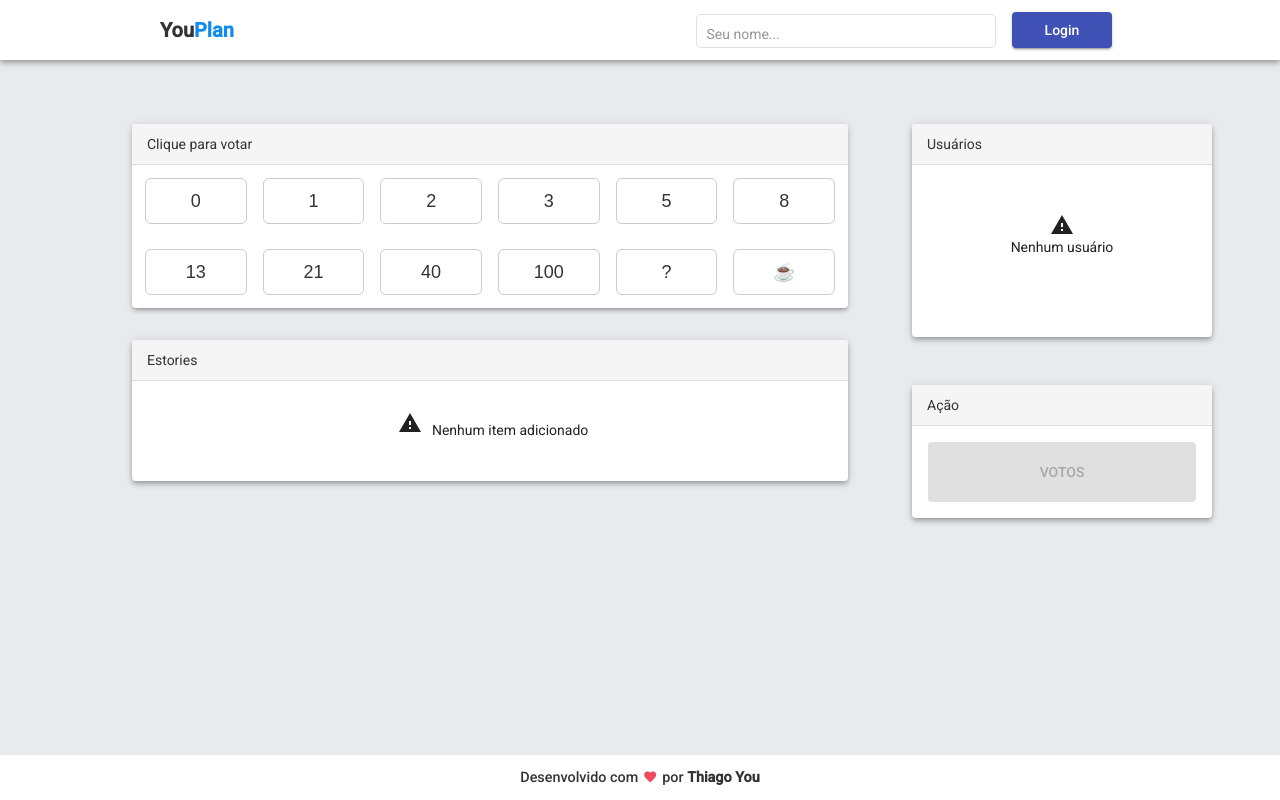
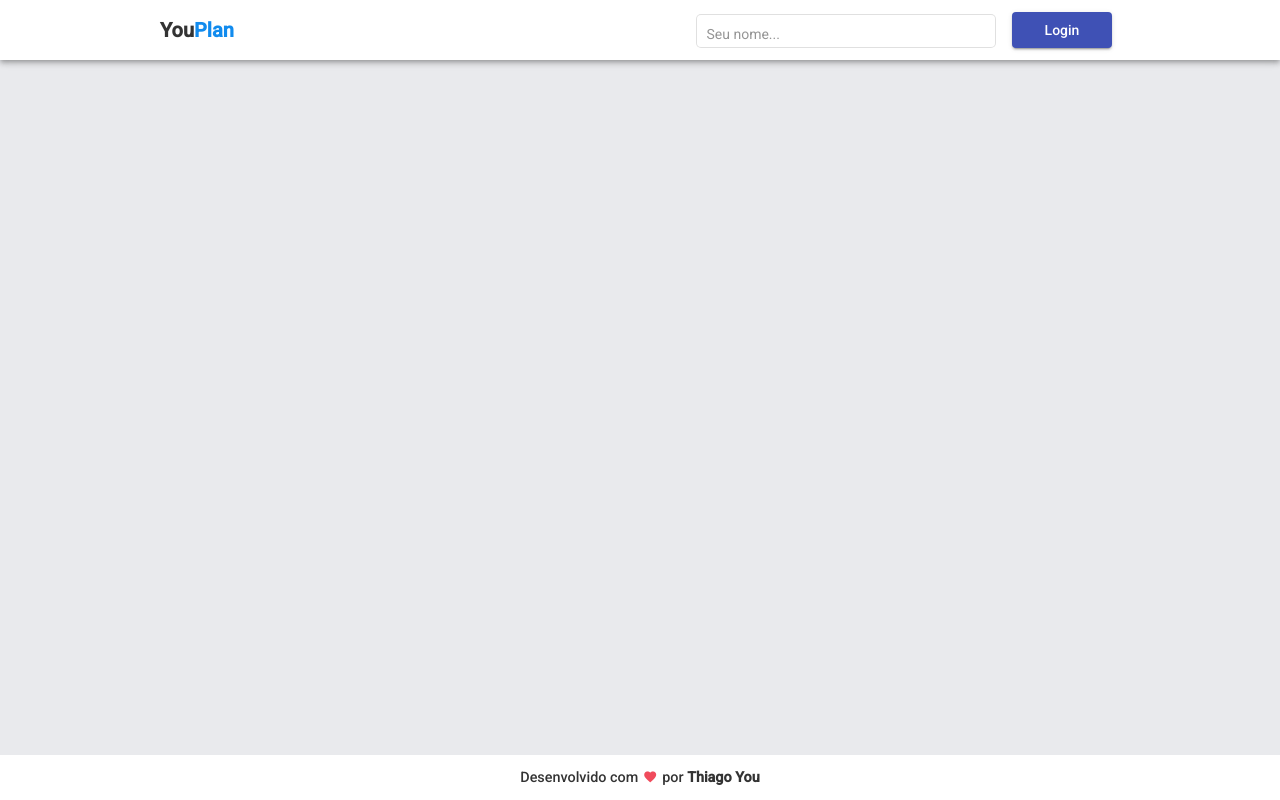
Before and after one commit to thiago-you/you-plan, an Angular app in the folder frontend/: page /home in a window 1280 px wide. Before the commit this address led to /. Built offline with nearby package versions, Linux system fonts and the light colour scheme.

Commit message:
creating routes

```diff
--- a/frontend/src/app/app-routing.module.ts
+++ b/frontend/src/app/app-routing.module.ts
@@ -1,10 +1,20 @@
 import { NgModule } from '@angular/core';
 import { Routes, RouterModule } from '@angular/router';
+import { HomeComponent } from './views/home/home.component';
+import { PlanningComponent } from './views/planning/planning.component';
 
-const routes: Routes = [];
+const routes: Routes = [
+  { path: '', redirectTo: 'home', pathMatch: 'full' },
+  { path: 'home', component: HomeComponent },
+  { path: 'planning/:id', component: PlanningComponent },
+];
 
 @NgModule({
   imports: [RouterModule.forRoot(routes)],
   exports: [RouterModule]
 })
-export class AppRoutingModule { }
+export class AppRoutingModule {
+
+
+
+}
--- a/frontend/src/app/app.component.html
+++ b/frontend/src/app/app.component.html
@@ -1,5 +1,5 @@
 <div class="content">
     <app-header></app-header>
-    <app-home></app-home>
+    <router-outlet></router-outlet>
     <app-footer></app-footer>
 </div>
--- a/frontend/src/app/app.module.ts
+++ b/frontend/src/app/app.module.ts
@@ -27,6 +27,7 @@ import { FormsModule } from '@angular/forms';
 import { HttpClientModule } from '@angular/common/http';
 import { UserListComponent } from './components/user/user-list/user-list.component';
 import { StoryListComponent } from './components/story/story-list/story-list.component';
+import { PlanningComponent } from './views/planning/planning.component';
 
 @NgModule({
   declarations: [
@@ -37,6 +38,7 @@ import { StoryListComponent } from './components/story/story-list/story-list.com
     ItemsCrudComponent,
     UserListComponent,
     StoryListComponent,
+    PlanningComponent,
   ],
   imports: [
     BrowserModule,
--- a/frontend/src/app/components/story/story-list/story-list.component.ts
+++ b/frontend/src/app/components/story/story-list/story-list.component.ts
@@ -35,15 +35,15 @@ export class StoryListComponent implements OnInit {
     private snackBar: MatSnackBar,
   ) {
     this.user = this.userStorage.user;
+  }
 
+  ngOnInit(): void {
     this.userStorage.value.subscribe(user => {
       this.user = user;
       this.vote = user.vote || '';
     });
-  }
 
-  ngOnInit(): void {
-    this.route.queryParams.subscribe(params => {
+    this.route.params.subscribe(params => {
       this.plannigId = params['id'];
 
       if (this.plannigId && this.plannigId.trim().length > 0) {
--- a/frontend/src/app/components/user/user-list/user-list.component.ts
+++ b/frontend/src/app/components/user/user-list/user-list.component.ts
@@ -31,7 +31,9 @@ export class UserListComponent implements OnInit {
     private snackBar: MatSnackBar
   ) {
     this.user = this.userStorage.user;
+  }
 
+  ngOnInit(): void {
     this.userStorage.value.subscribe(user => {
       this.user = user;
 
@@ -43,10 +45,8 @@ export class UserListComponent implements OnInit {
         })
       }
     });
-  }
 
-  ngOnInit(): void {
-    this.route.queryParams.subscribe(params => {
+    this.route.params.subscribe(params => {
       this.plannigId = params['id'];
 
       if (this.plannigId && this.plannigId.trim().length > 0) {
--- a/frontend/src/app/views/home/home.component.html
+++ b/frontend/src/app/views/home/home.component.html
@@ -1,10 +1,10 @@
 <div class="content">
     <div class="container">
-        <section id="planning">
-            <app-story-list></app-story-list>
+        <section id="create-planning">
+
         </section>
-        <section id="users">
-            <app-user-list></app-user-list>
+        <section id="plannings">
+
         </section>
     </div>
 </div>
--- a/frontend/src/app/views/home/home.component.ts
+++ b/frontend/src/app/views/home/home.component.ts
@@ -1,3 +1,4 @@
+import { ActivatedRoute } from '@angular/router';
 import { Component, OnInit } from '@angular/core';
 
 @Component({
@@ -7,7 +8,15 @@ import { Component, OnInit } from '@angular/core';
 })
 export class HomeComponent implements OnInit {
 
-  constructor() { }
+  constructor(private route: ActivatedRoute) {
+
+    console.log('home')
+
+    this.route.params.subscribe(params => {
+      console.log(params)
+    });
+
+  }
 
   ngOnInit(): void {
   }
--- /dev/null
+++ b/frontend/src/app/views/planning/planning.component.html
@@ -0,0 +1,10 @@
+<div class="content">
+    <div class="container">
+        <section id="planning">
+            <app-story-list></app-story-list>
+        </section>
+        <section id="users">
+            <app-user-list></app-user-list>
+        </section>
+    </div>
+</div>
--- /dev/null
+++ b/frontend/src/app/views/planning/planning.component.scss
@@ -0,0 +1,28 @@
+div.content {
+    display: flex;
+    justify-content: center;
+    align-items: center;
+    padding: 2rem 3rem;
+    margin-bottom: 64px;
+
+    div.container {
+        display: grid;
+        width: 1080px;
+        grid-template-columns: 1fr 300px;
+        grid-template-rows: 1fr;
+        grid-template-areas: 'planning users';
+
+        section {
+            margin: 2rem;
+
+            &#planning {
+                grid-area: planning;
+            }
+
+            &#users {
+                grid-area: users;
+            }
+        }
+
+    }
+}
--- /dev/null
+++ b/frontend/src/app/views/planning/planning.component.ts
@@ -0,0 +1,13 @@
+import { Component, OnInit } from '@angular/core';
+
+@Component({
+  selector: 'app-planning',
+  templateUrl: './planning.component.html',
+  styleUrls: ['./planning.component.scss']
+})
+export class PlanningComponent implements OnInit {
+
+  constructor() { }
+
+  ngOnInit(): void { }
+}
```
